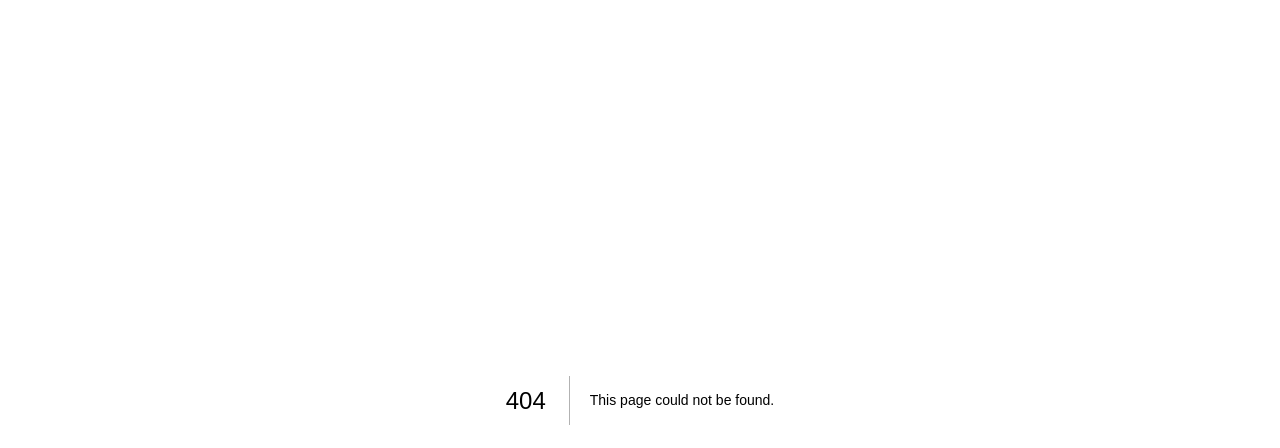
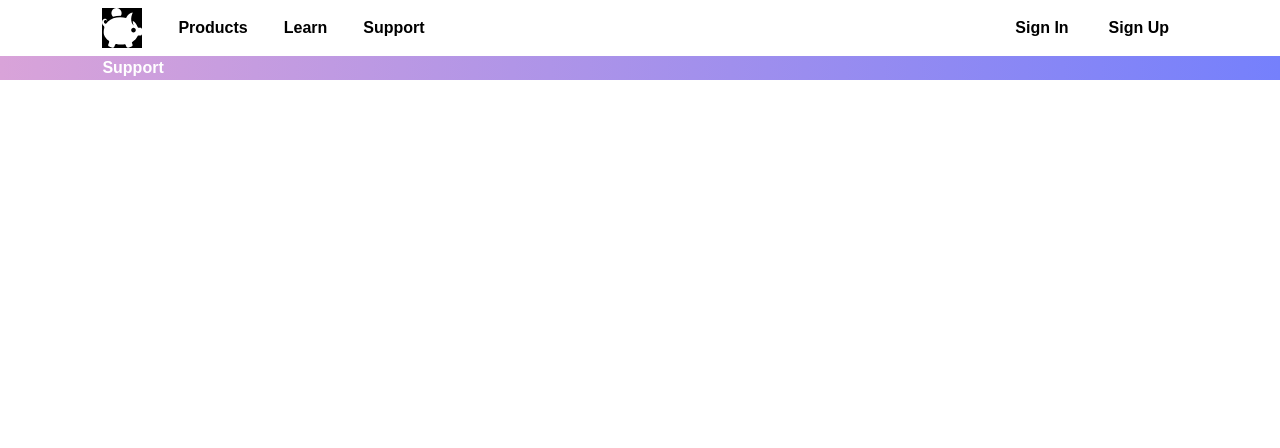
Before and after one commit to jonkarrer/market_maker, a Next.js app: page /support in a window 1280 px wide. Before the commit this address had no page. Shown: the top 448 px of the page. Built offline with nearby package versions, Linux system fonts and the light colour scheme.

Commit message:
added support, fixed scrollbar

```diff
--- a/pages/index.tsx
+++ b/pages/index.tsx
@@ -1,4 +1,5 @@
 import Head from "next/head";
+import Link from "next/link";
 import MobileHeader from "../components/MobileHeader";
 export default function Home() {
   return (
@@ -16,11 +17,10 @@ export default function Home() {
         />
         <title>Market Maker</title>
       </Head>
-
       {/* Page One */}
       <section
-        id="page-one"
-        className="relative h-screen w-screen overflow-hidden grid grid-row-2 sm:flex sm:items-center"
+        id="home_page-one-gradient"
+        className="relative h-screen overflow-hidden grid grid-row-2 sm:flex sm:items-center"
       >
         <MobileHeader />
         <header className="hidden w-5/6 absolute sm:flex items-center justify-between top-3 mx-std z-10 text-white">
@@ -34,7 +34,7 @@ export default function Home() {
             <a className="mr-9" href="">
               Learn
             </a>
-            <a href="">Support</a>
+            <Link href="/support">Support</Link>
           </nav>
           <nav id="sign-up" className="flex items-center justify-end w-1/2">
             <a className="mr-10" href="">
@@ -249,7 +249,7 @@ export default function Home() {
       </section>
       {/* Bottom Banner */}
       <section
-        id="bottom-banner"
+        id="home_bottom-banner"
         className="py-3 sm:py-8 bg-gradient-to-tr from-lt-blue to-lt-teal"
       >
         <h1># made by friends with a passion for markets</h1>
@@ -276,7 +276,7 @@ export default function Home() {
           <a href="">Sign in</a>
         </nav>
         <nav
-          id="icons"
+          id="home_nav-icons"
           className="flex justify-around my-8 sm:justify-evenly sm:w-2/3 mx-auto"
         >
           <a href="">
--- /dev/null
+++ b/pages/support.tsx
@@ -0,0 +1,42 @@
+import Link from "next/link";
+export default function Support() {
+  return (
+    <div className="h-screen w-screen">
+      <header className="hidden w-5/6 sm:py-2 sm:flex items-center justify-between top-3 mx-std z-10 text-black">
+        <nav id="links" className="flex items-center justify-start">
+          <Link href="/">
+            <a className="mr-9" href="#">
+              <img
+                className="w-10 min-w-full bg-black"
+                src="./assets/logo.svg"
+                alt=""
+              />
+            </a>
+          </Link>
+          <Link href="/products">
+            <a className="mr-9" href="">
+              Products
+            </a>
+          </Link>
+          <Link href="/learn">
+            <a className="mr-9">Learn</a>
+          </Link>
+          <Link href="/support">
+            <a>Support</a>
+          </Link>
+        </nav>
+        <nav id="sign-up" className="flex items-center justify-end w-1/2">
+          <Link href="/sign-in">
+            <a className="mr-10">Sign In</a>
+          </Link>
+          <Link href="/sign-up">
+            <a>Sign Up</a>
+          </Link>
+        </nav>
+      </header>
+      <div className="text-white font-semibold bg-gradient-to-r from-hot-pink to-lt-blue">
+        <h1 className="mx-std">Support</h1>
+      </div>
+    </div>
+  );
+}
--- a/styles/globals.css
+++ b/styles/globals.css
@@ -1,4 +1,5 @@
-#page-one {
+/********** Home Page **************/
+#home_page-one-gradient {
   background: #ff0000;
   background-image: radial-gradient(
       at 40% 20%,
@@ -12,8 +13,7 @@
     radial-gradient(at 80% 100%, hsla(242, 100%, 70%, 1) 0, transparent 50%),
     radial-gradient(at 0% 0%, hsla(343, 100%, 76%, 1) 0, transparent 50%);
 }
-
-#bottom-banner h1 {
+#home_bottom-banner h1 {
   text-align: center;
   font-size: clamp(2em, 4vw, 11em);
   line-height: 1.2;
@@ -31,13 +31,13 @@
     padding: 10px 0;
   }
 }
-#icons img {
+#home_nav-icons img {
   width: 3vw;
   min-width: 45px;
   max-width: 50px;
   margin-right: 25px;
 }
-#icons img:last-child {
+#home_nav-icons img:last-child {
   margin-right: 0;
 }
 @tailwind base;
--- a/tailwind.config.js
+++ b/tailwind.config.js
@@ -7,6 +7,9 @@ module.exports = {
       width: {
         '8vw' : '8vw',
         '40vw' : '40vw',
+      },
+      height: {
+        '10vh' : '10vh',
       },
       fontFamily: {
         'primary' : ["Poppins", "sans-serif"],
```
